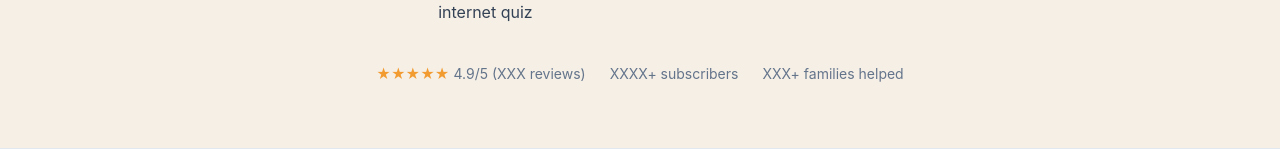
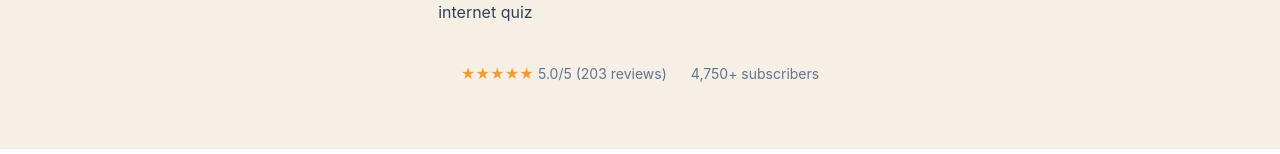
Before and after one commit to cclayhomes/morefla-relocation-quiz, a React (Vite) app: page / in a window 1280 px wide. Shown: the part 1400-1554 px from the top of the page. Built offline with nearby package versions, Linux system fonts and the light colour scheme.

Commit message:
Update landing page social proof stats

```diff
--- a/src/components/LandingPage.tsx
+++ b/src/components/LandingPage.tsx
@@ -78,10 +78,9 @@ export function LandingPage({ onStartQuiz }: LandingPageProps) {
           <div className="mt-10 flex flex-wrap items-center justify-center gap-6 text-sm text-slate-500">
             <div className="flex items-center gap-1">
               <span className="text-citrus">&#9733;&#9733;&#9733;&#9733;&#9733;</span>
-              <span>4.9/5 (XXX reviews)</span>
+              <span>5.0/5 (203 reviews)</span>
             </div>
-            <div>XXXX+ subscribers</div>
-            <div>XXX+ families helped</div>
+            <div>4,750+ subscribers</div>
           </div>
         </motion.div>
       </main>
```
